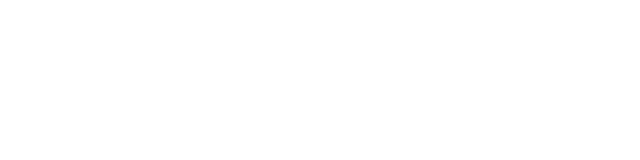
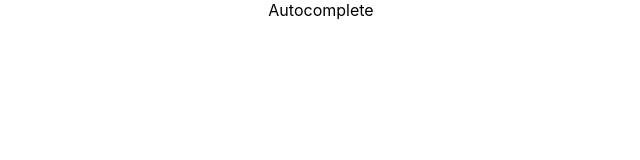
Before and after one commit to AlejandroConsigli/DeelFrontendTest, a React (Create React App) app: page / in a window 1280 px wide. Shown: the top 160 px of the page, without its empty margins (319-959 px from the left). Built offline with nearby package versions, Linux system fonts and the light colour scheme.

Commit message:
Creating and organizing components

```diff
--- a/src/App.tsx
+++ /dev/null
@@ -1,7 +0,0 @@
-import "./App.css";
-
-function App() {
-  return <div className="App"></div>;
-}
-
-export default App;
--- /dev/null
+++ b/src/Components/App/index.tsx
@@ -0,0 +1,12 @@
+import "./styles.css";
+import Autocomplete from "../Autocomplete";
+
+const App = () => {
+  return (
+    <div className="app">
+      <Autocomplete />
+    </div>
+  );
+};
+
+export default App;
--- /dev/null
+++ b/src/Components/Autocomplete/index.tsx
@@ -0,0 +1,7 @@
+import "./styles.css";
+
+const Autocomplete = () => {
+  return <div className="autocomplete">Autocomplete</div>;
+};
+
+export default Autocomplete;
--- /dev/null
+++ b/src/Components/Autocomplete/styles.css
@@ -0,0 +1,3 @@
+.autocomplete {
+  text-align: center;
+}
--- a/src/index.tsx
+++ b/src/index.tsx
@@ -1,6 +1,6 @@
 import ReactDOM from "react-dom/client";
 import "./index.css";
-import App from "./App";
+import App from "./Components/App";
 
 const root = ReactDOM.createRoot(
   document.getElementById("root") as HTMLElement
```
Also changed, not shown: src/Components/App/styles.css (renamed from src/App.css).
